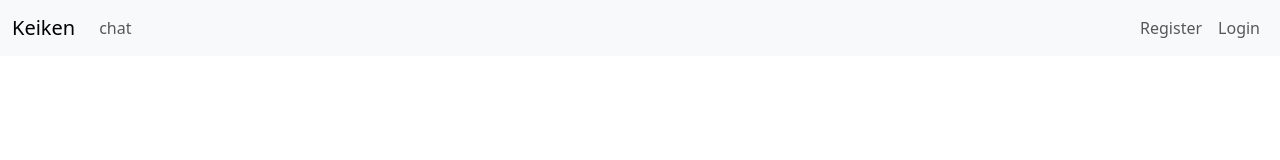
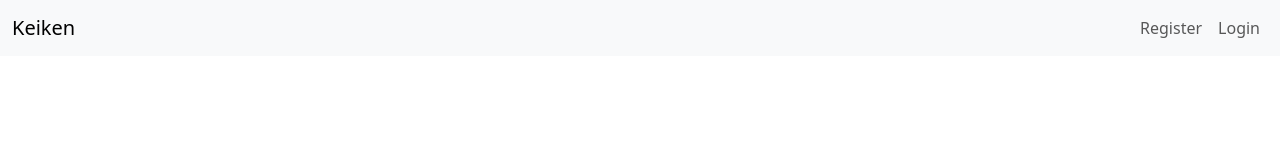
Before and after one commit to SabMehdi/chatgpt-clone, a React (Create React App) app in the folder frontend/: page / in a window 1280 px wide. Shown: the top 160 px of the page. Built offline with nearby package versions, Linux system fonts and the light colour scheme.

Commit message:
Fix navbar alignment and add chat link for authenticated users

```diff
--- a/frontend/src/navbar/Navbar.js
+++ b/frontend/src/navbar/Navbar.js
@@ -45,15 +45,18 @@ function Navbar() {
           <span className="navbar-toggler-icon"></span>
         </button>
         <div className="collapse navbar-collapse" id="navbarNav">
+          {auth.isAuthenticated ? (
             <ul className="navbar-nav me-auto">
               <li className="nav-item">
                 <NavLink className="nav-link" to="/chat" exact activeClassName="active">
-                chat
+                  Chat
                 </NavLink>
               </li>
             </ul>
+          ) : null}
+
           {!auth.isAuthenticated ? (
-            <ul className="navbar-nav">
+            <ul className="navbar-nav ms-auto"> {/* Use ms-auto to align to the right */}
               <li className="nav-item">
                 <NavLink className="nav-link" to="/register" activeClassName="active">
                   Register
@@ -66,7 +69,7 @@ function Navbar() {
               </li>
             </ul>
           ) : (
-            <Dropdown>
+            <Dropdown className="ms-auto"> {/* Use ms-auto for the dropdown as well */}
               <Dropdown.Toggle variant="secondary" id="dropdown-basic">
                 Hello, {auth.username}
               </Dropdown.Toggle>
```
Lines whose indentation alone changed are shown as unchanged.
